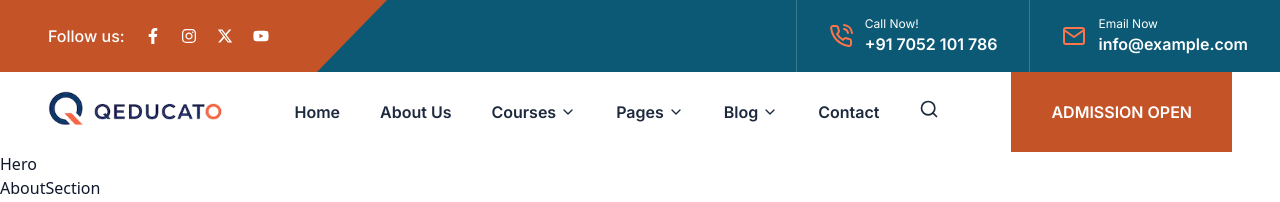
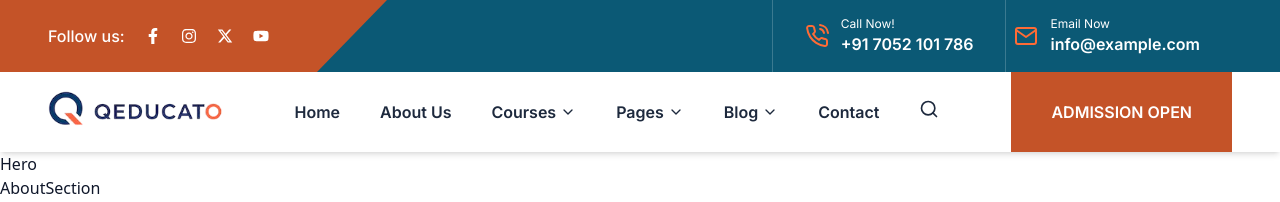
Before and after one commit to almahmud-dev/qeducato-platform, a Next.js app: page / in a window 1280 px wide. Shown: the top 202 px of the page. Built offline with nearby package versions, Linux system fonts and the light colour scheme; a web font is replaced by a local one.

Commit message:
navber some edit

```diff
--- a/src/components/layout/navber/NavbarDesktop.jsx
+++ b/src/components/layout/navber/NavbarDesktop.jsx
@@ -22,7 +22,11 @@ export default function NavbarDesktop() {
   // scroll detect kore top bar hide/show
   useEffect(() => {
     const handleScroll = () => {
-      setIsSticky(window.scrollY > 72);
+      setIsSticky((prev) => {
+        if (!prev && window.scrollY > 160) return true;
+        if (prev && window.scrollY < 100) return false;
+        return prev;
+      });
     };
     window.addEventListener("scroll", handleScroll, { passive: true });
     return () => window.removeEventListener("scroll", handleScroll);
@@ -86,20 +90,17 @@ export default function NavbarDesktop() {
         - nav fixed + shadow beshi
         transition smooth rakha hoyeche
       */}
-      <header
-        className={`
-          w-full z-50
-          transition-all duration-300
-          ${isSticky ? "fixed top-0 left-0 shadow-lg" : "relative"}
-        `}
-      >
+      <header className="w-full z-50 fixed top-0 left-0 shadow-md">
         {/* ================= Top Bar ===================*/}
         <div
-          className={`
-            bg-[#0B5975] text-white overflow-hidden
-            transition-all duration-300
-            ${isSticky ? "h-0 opacity-0" : "h-[72px] opacity-100"}
-          `}
+          style={{
+            maxHeight: isSticky ? "0px" : "72px",
+            opacity: isSticky ? 0 : 1,
+            overflow: "hidden",
+            transition:
+              "max-height 300ms ease-in-out, opacity 200ms ease-in-out",
+          }}
+          className="bg-[#0B5975] text-white"
           aria-hidden={isSticky}
         >
           <div className="container mx-auto h-[72px] flex items-center justify-between">
@@ -152,7 +153,7 @@ export default function NavbarDesktop() {
             <div className="flex items-center h-full">
               <div className="flex items-center gap-3 px-8 border-l border-white/20 h-full">
                 <FiPhoneCall
-                  className="text-[#FF7448] text-2xl"
+                  className="text-primary text-2xl"
                   aria-hidden="true"
                 />
                 <div>
@@ -161,11 +162,8 @@ export default function NavbarDesktop() {
                 </div>
               </div>
 
-              <div className="flex items-center gap-3 px-8 border-l border-white/20 h-full">
-                <FiMail
-                  className="text-[#FF7448] text-2xl"
-                  aria-hidden="true"
-                />
+              <div className="flex items-center gap-3 pr-20 px-2 border-l border-white/20 h-full">
+                <FiMail className="text-primary text-2xl" aria-hidden="true" />
                 <div>
                   <p className="text-xs">Email Now</p>
                   <p className="font-semibold">info@example.com</p>
@@ -265,7 +263,13 @@ export default function NavbarDesktop() {
       </header>
 
       {/* Sticky hoile layout shift theke bachate spacer — top bar height */}
-      {isSticky && <div className="h-[80px]" aria-hidden="true" />}
+      <div
+        style={{
+          height: isSticky ? "80px" : "152px",
+          transition: "height 300ms ease-in-out",
+        }}
+        aria-hidden="true"
+      />
     </>
   );
 }
--- a/src/components/layout/navber/NavbarMobile.jsx
+++ b/src/components/layout/navber/NavbarMobile.jsx
@@ -15,7 +15,7 @@ export default function NavbarMobile() {
   };
 
   return (
-    <nav className="bg-white shadow-sm relative z-50">
+    <nav className="bg-white shadow-sm sticky top-0 z-50">
       {/* Top */}
       <div className="container mx-auto px-4 h-20 flex items-center justify-between">
         <Link href="/">
```
